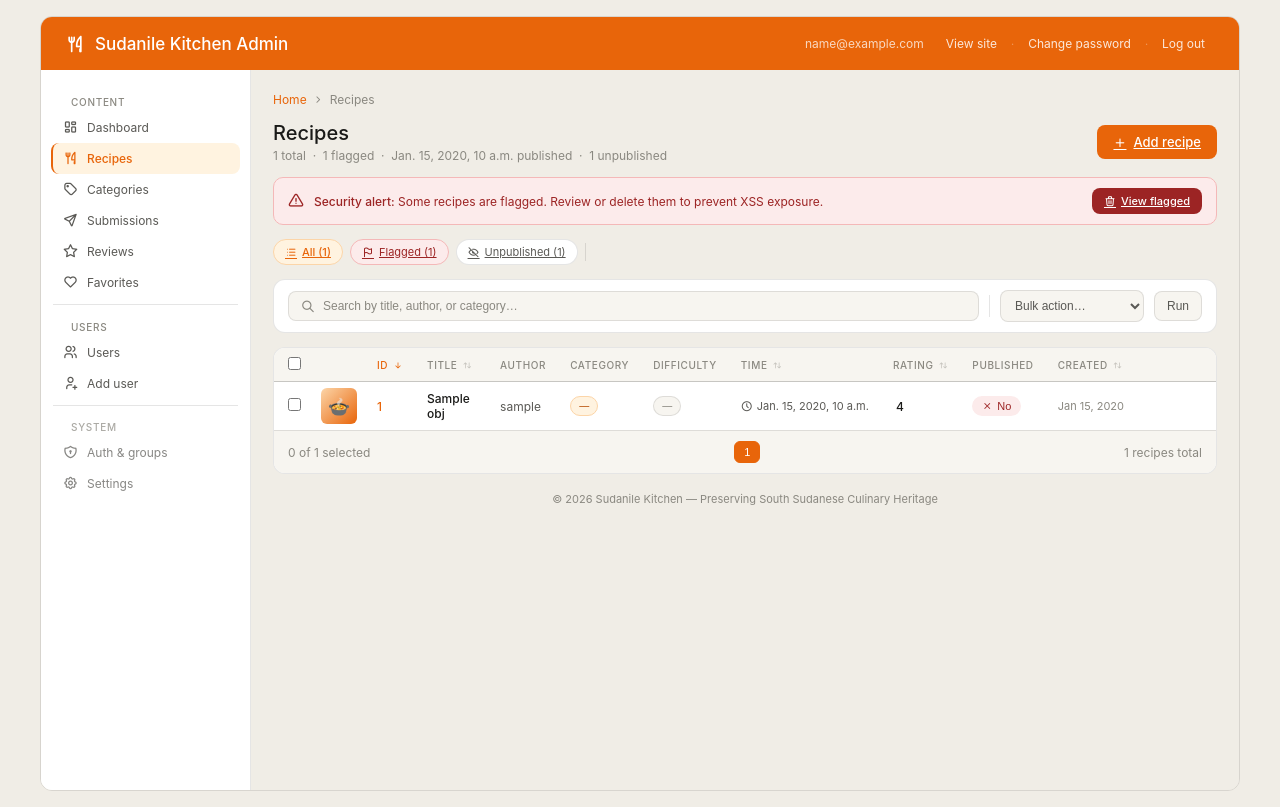
After one commit to GENERALBOND/sudanile-kitchen, a Django app: template backend/templates/admin/recipes/recipe/change_list.html in a window 1280 px wide. The commit adds this page. Run offline with Django 4.2, Linux system fonts and the light colour scheme; the template is opened without the code that fills it: most values are stand-ins (such as "Sample title", 1, 10 or a date in 2020).

Commit message:
Admin: use custom dashboard and recipe changelist template

```diff
--- a/backend/config/urls.py
+++ b/backend/config/urls.py
@@ -2,6 +2,11 @@ from django.contrib import admin
 from django.urls import path, include
 from django.http import JsonResponse
 from .admin_views import dashboard
+
+# Use the project's custom dashboard as the Django admin index
+admin.site.index_template = 'admin/dashboard.html'
+admin.site.site_header = 'Sudanile Kitchen Admin'
+admin.site.site_title = 'Sudanile Admin'
 
 def home(request):
     return JsonResponse({
@@ -21,8 +26,10 @@ def home(request):
 
 urlpatterns = [
     path('', home, name='home'),
-    path('admin/', dashboard, name='admin_dashboard'),  # Custom dashboard
-    path('admin/django/', admin.site.urls),  # Django admin - use different path
+    # Mount the Django admin at /admin/ and render the custom dashboard template
+    path('admin/', admin.site.urls),
+    # Keep the dashboard view available at a dedicated path if needed
+    path('admin/dashboard/', dashboard, name='admin_dashboard'),
     path('api/users/', include('users.urls')),
     path('api/recipes/', include('recipes.urls')),
     path('api/reviews/', include('reviews.urls')),
--- /dev/null
+++ b/backend/templates/admin/recipes/recipe/change_list.html
@@ -0,0 +1,490 @@
+{% load static %}
+<!DOCTYPE html>
+<html lang="en">
+<head>
+  <meta charset="UTF-8" />
+  <meta name="viewport" content="width=device-width, initial-scale=1.0" />
+  <title>Recipes — Sudanile Kitchen Admin</title>
+  <link rel="stylesheet" href="https://cdn.jsdelivr.net/npm/@tabler/icons-webfont@3.x/dist/tabler-icons.min.css" />
+  <style>
+    *, *::before, *::after { box-sizing: border-box; margin: 0; padding: 0; }
+
+    :root {
+      --surface-0: #f0ede6;
+      --surface-1: #f7f5f0;
+      --surface-2: #ffffff;
+      --border: rgba(0,0,0,0.1);
+      --border-strong: rgba(0,0,0,0.18);
+      --border-success: #9bcfaa;
+      --border-danger: #f4b8b8;
+      --border-warning: #f5d48a;
+      --text-primary: #1a1a18;
+      --text-secondary: #5a5955;
+      --text-muted: #8a8880;
+      --text-success: #276738;
+      --text-danger: #9c2424;
+      --text-warning: #7a4f0a;
+      --text-accent: #1a4f8a;
+      --bg-success: #eaf3de;
+      --bg-danger: #fcebeb;
+      --bg-warning: #faeeda;
+      --bg-accent: #e6f1fb;
+      --radius: 8px;
+      --font-sans: -apple-system, BlinkMacSystemFont, "Segoe UI", sans-serif;
+    }
+
+    @media (prefers-color-scheme: dark) {
+      :root {
+        --surface-0: #1a1a18;
+        --surface-1: #242422;
+        --surface-2: #2e2e2b;
+        --border: rgba(255,255,255,0.1);
+        --border-strong: rgba(255,255,255,0.18);
+        --border-success: #1e5e30;
+        --border-danger: #7a2020;
+        --border-warning: #6b4209;
+        --text-primary: #f0ede6;
+        --text-secondary: #aaa89f;
+        --text-muted: #787570;
+        --text-success: #6fcf89;
+        --text-danger: #f08080;
+        --text-warning: #f0c060;
+        --text-accent: #80b8f0;
+        --bg-success: #173404;
+        --bg-danger: #501313;
+        --bg-warning: #412402;
+        --bg-accent: #042c53;
+      }
+    }
+
+    body {
+      font-family: var(--font-sans);
+      background: var(--surface-0);
+      color: var(--text-primary);
+      min-height: 100vh;
+      padding: 16px;
+    }
+
+    .page { max-width: 1200px; margin: 0 auto; border-radius: 12px; overflow: hidden; border: 0.5px solid var(--border); }
+
+    /* TOPBAR */
+    .topbar {
+      display: flex; align-items: center; justify-content: space-between;
+      padding: 14px 24px; background: #E8650A;
+    }
+    .topbar-brand { display: flex; align-items: center; gap: 10px; color: #fff; font-size: 17px; font-weight: 500; }
+    .topbar-brand i { font-size: 20px; }
+    .topbar-right { display: flex; align-items: center; gap: 12px; }
+    .topbar-user { font-size: 12px; color: rgba(255,255,255,0.75); }
+    .topbar-nav { display: flex; align-items: center; gap: 4px; }
+    .topbar-nav a { color: rgba(255,255,255,0.85); font-size: 12px; text-decoration: none; padding: 5px 10px; border-radius: var(--radius); transition: background 0.12s; }
+    .topbar-nav a:hover { background: rgba(255,255,255,0.15); }
+    .topbar-nav .sep { color: rgba(255,255,255,0.35); font-size: 11px; }
+
+    /* LAYOUT */
+    .layout { display: flex; min-height: calc(100vh - 80px); background: var(--surface-0); }
+
+    /* SIDEBAR */
+    .sidebar {
+      width: 210px; flex-shrink: 0;
+      background: var(--surface-2);
+      border-right: 0.5px solid var(--border);
+      padding: 16px 0;
+      display: flex; flex-direction: column;
+    }
+    .sidebar-label {
+      font-size: 10px; font-weight: 500; letter-spacing: 0.07em;
+      text-transform: uppercase; color: var(--text-muted);
+      padding: 10px 20px 4px;
+    }
+    .sidebar-section { padding: 0 10px; }
+    .sidebar-item {
+      display: flex; align-items: center; gap: 9px;
+      padding: 8px 10px; border-radius: var(--radius);
+      font-size: 12px; color: var(--text-secondary);
+      text-decoration: none; transition: background 0.12s, color 0.12s;
+      border-left: 2px solid transparent;
+    }
+    .sidebar-item:hover { background: var(--surface-1); color: var(--text-primary); }
+    .sidebar-item.active { background: #fff3e0; color: #E8650A; border-left-color: #E8650A; font-weight: 500; }
+    .sidebar-item i { font-size: 15px; flex-shrink: 0; }
+    .sidebar-divider { height: 0.5px; background: var(--border); margin: 6px 12px; }
+    .sidebar-sys { opacity: 0.72; }
+
+    /* MAIN */
+    .main {
+      flex: 1; padding: 22px;
+      display: flex; flex-direction: column; gap: 14px;
+      overflow: hidden;
+    }
+
+    /* BREADCRUMB */
+    .breadcrumb { display: flex; align-items: center; gap: 6px; font-size: 12px; color: var(--text-muted); }
+    .breadcrumb a { color: #E8650A; text-decoration: none; }
+    .breadcrumb a:hover { text-decoration: underline; }
+
+    /* PAGE HEADER */
+    .page-header { display: flex; align-items: center; justify-content: space-between; }
+    .page-title { font-size: 20px; font-weight: 500; color: var(--text-primary); }
+    .page-meta { font-size: 12px; color: var(--text-muted); margin-top: 3px; }
+    .add-btn {
+      display: flex; align-items: center; gap: 7px;
+      background: #E8650A; color: #fff; border: none;
+      border-radius: var(--radius); padding: 9px 16px;
+      font-size: 13px; font-weight: 500; cursor: pointer; transition: opacity 0.12s;
+    }
+    .add-btn:hover { opacity: 0.88; }
+
+    /* XSS BANNER */
+    .xss-banner {
+      display: flex; align-items: center; gap: 10px;
+      background: var(--bg-danger); border: 0.5px solid var(--border-danger);
+      border-radius: 10px; padding: 10px 14px;
+    }
+    .xss-banner > i { font-size: 16px; color: var(--text-danger); flex-shrink: 0; }
+    .xss-text { flex: 1; font-size: 12px; color: var(--text-danger); }
+    .xss-text strong { font-weight: 500; }
+    .xss-del {
+      display: flex; align-items: center; gap: 5px;
+      font-size: 11px; padding: 6px 12px; border-radius: var(--radius);
+      background: var(--text-danger); color: #fff;
+      border: none; cursor: pointer; white-space: nowrap; font-weight: 500;
+      transition: opacity 0.12s;
+    }
+    .xss-del:hover { opacity: 0.85; }
+
+    /* FILTER CHIPS */
+    .filter-row { display: flex; align-items: center; gap: 7px; flex-wrap: wrap; }
+    .chip {
+      display: flex; align-items: center; gap: 5px;
+      font-size: 11px; padding: 5px 11px; border-radius: 20px;
+      border: 0.5px solid var(--border); background: var(--surface-2);
+      color: var(--text-secondary); cursor: pointer;
+      transition: background 0.12s, border-color 0.12s; white-space: nowrap;
+    }
+    .chip:hover { border-color: var(--border-strong); background: var(--surface-1); }
+    .chip.active { background: #fff3e0; color: #E8650A; border-color: #fcd5a8; font-weight: 500; }
+    .chip.flagged { background: var(--bg-danger); color: var(--text-danger); border-color: var(--border-danger); }
+    .chip i { font-size: 12px; }
+    .chip-sep { width: 0.5px; height: 18px; background: var(--border); flex-shrink: 0; }
+
+    /* TOOLBAR */
+    .toolbar {
+      display: flex; align-items: center; gap: 10px;
+      background: var(--surface-2); border: 0.5px solid var(--border);
+      border-radius: 12px; padding: 10px 14px;
+    }
+    .search-wrap {
+      display: flex; align-items: center; gap: 8px; flex: 1;
+      background: var(--surface-1); border: 0.5px solid var(--border);
+      border-radius: var(--radius); padding: 7px 12px;
+    }
+    .search-wrap i { font-size: 14px; color: var(--text-muted); flex-shrink: 0; }
+    .search-wrap input {
+      border: none; background: none; outline: none;
+      font-size: 12px; color: var(--text-primary); width: 100%;
+    }
+    .search-wrap input::placeholder { color: var(--text-muted); }
+    .tsep { width: 0.5px; height: 22px; background: var(--border); flex-shrink: 0; }
+    .action-select {
+      border: 0.5px solid var(--border); background: var(--surface-1);
+      border-radius: var(--radius); padding: 7px 10px;
+      font-size: 12px; color: var(--text-secondary); cursor: pointer;
+    }
+    .run-btn {
+      border: 0.5px solid var(--border); background: var(--surface-1);
+      border-radius: var(--radius); padding: 7px 12px;
+      font-size: 12px; color: var(--text-secondary); cursor: pointer;
+      transition: background 0.12s;
+    }
+    .run-btn:hover { background: var(--surface-2); }
+
+    /* TABLE */
+    .table-wrap {
+      background: var(--surface-2); border: 0.5px solid var(--border);
+      border-radius: 12px; overflow: hidden;
+    }
+    table { width: 100%; border-collapse: collapse; font-size: 12px; }
+    thead { border-bottom: 0.5px solid var(--border); }
+    thead th {
+      padding: 9px 12px; text-align: left;
+      font-size: 10px; font-weight: 500; letter-spacing: 0.06em;
+      text-transform: uppercase; color: var(--text-muted);
+      background: var(--surface-1); white-space: nowrap;
+      cursor: pointer; user-select: none;
+    }
+    thead th:hover { color: var(--text-primary); }
+    thead th.sorted { color: #E8650A; }
+    th.chk, td.chk { width: 36px; padding-left: 14px; }
+    th.thumb-col, td.thumb-col { width: 52px; padding: 6px 8px; }
+
+    tbody tr { border-bottom: 0.5px solid var(--border); transition: background 0.1s; }
+    tbody tr:nth-child(even) { background: var(--surface-1); }
+    tbody tr:hover { background: color-mix(in srgb, var(--surface-1) 80%, var(--surface-0)); }
+    tbody tr:last-child { border-bottom: none; }
+    tbody td { padding: 8px 12px; vertical-align: middle; }
+
+    /* THUMBNAIL */
+    .thumb-img {
+      width: 36px; height: 36px; border-radius: 6px;
+      display: flex; align-items: center; justify-content: center;
+      font-size: 18px; background: linear-gradient(135deg, #fcd5a8, #E8650A);
+    }
+    .thumb-img.beverages { background: linear-gradient(135deg, #b5d4f4, #378add); }
+    .thumb-img.stews { background: linear-gradient(135deg, #f5d48a, #ba7517); }
+    .thumb-img.grains { background: linear-gradient(135deg, #c0dd97, #639922); }
+    .thumb-img.danger { background: linear-gradient(135deg, #f7c1c1, #e24b4a); }
+
+    .id-link { color: #E8650A; text-decoration: none; font-weight: 500; }
+    .id-link:hover { text-decoration: underline; }
+    .id-link.danger { color: var(--text-danger); }
+
+    .recipe-title { font-weight: 500; color: var(--text-primary); }
+    .recipe-title.xss { color: var(--text-danger); font-family: monospace; font-size: 11px; }
+    .author-cell { color: var(--text-secondary); max-width: 140px; overflow: hidden; text-overflow: ellipsis; white-space: nowrap; }
+
+    /* BADGES */
+    .badge { display: inline-block; font-size: 10px; padding: 3px 8px; border-radius: 20px; white-space: nowrap; }
+    .badge-maindish { background: #fff3e0; color: #b85008; border: 0.5px solid #fcd5a8; }
+    .badge-beverages { background: var(--bg-accent); color: var(--text-accent); border: 0.5px solid #b5d4f4; }
+    .badge-stews { background: var(--bg-warning); color: var(--text-warning); border: 0.5px solid var(--border-warning); }
+    .badge-grains { background: var(--bg-success); color: var(--text-success); border: 0.5px solid var(--border-success); }
+    .badge-none { background: var(--surface-1); color: var(--text-muted); border: 0.5px solid var(--border); }
+    .badge-easy { background: var(--bg-success); color: var(--text-success); border: 0.5px solid var(--border-success); }
+    .badge-medium { background: #fff3e0; color: #b85008; border: 0.5px solid #fcd5a8; }
+    .badge-hard { background: var(--bg-danger); color: var(--text-danger); border: 0.5px solid var(--border-danger); }
+
+    /* RATING */
+    .rating { display: flex; align-items: center; gap: 3px; }
+    .rating-star { color: #E8650A; font-size: 11px; }
+    .rating-val { font-weight: 500; font-size: 12px; }
+    .rating-empty { color: var(--text-muted); }
+
+    /* PUBLISH TOGGLE */
+    .pub-toggle {
+      display: inline-flex; align-items: center; gap: 5px;
+      font-size: 11px; padding: 4px 10px; border-radius: 20px;
+      border: none; cursor: pointer; font-weight: 500;
+      transition: opacity 0.12s;
+    }
+    .pub-toggle:hover { opacity: 0.75; }
+    .pub-yes { background: var(--bg-success); color: var(--text-success); }
+    .pub-no { background: var(--bg-danger); color: var(--text-danger); }
+
+    /* TIME & DATE */
+    .time-cell { display: flex; align-items: center; gap: 4px; color: var(--text-secondary); white-space: nowrap; font-size: 11px; }
+    .date-cell { color: var(--text-muted); white-space: nowrap; font-size: 11px; }
+
+    /* ROW ACTIONS */
+    .row-actions { display: flex; align-items: center; gap: 4px; opacity: 0; transition: opacity 0.12s; }
+    tbody tr:hover .row-actions { opacity: 1; }
+    .row-actions.always { opacity: 1; }
+    .row-btn {
+      display: flex; align-items: center; justify-content: center;
+      width: 26px; height: 26px; border-radius: 6px;
+      border: 0.5px solid var(--border); background: var(--surface-2);
+      color: var(--text-muted); cursor: pointer; text-decoration: none;
+      transition: all 0.12s;
+    }
+    .row-btn:hover { background: var(--surface-1); color: var(--text-primary); }
+    .row-btn.del:hover { background: var(--bg-danger); color: var(--text-danger); border-color: var(--border-danger); }
+    .row-btn.del-active { background: var(--bg-danger); color: var(--text-danger); border-color: var(--border-danger); }
+    .row-btn i { font-size: 13px; }
+
+    /* FLAGGED ROW */
+    .row-flagged { background: color-mix(in srgb, var(--bg-danger) 30%, transparent) !important; }
+
+    /* TABLE FOOTER */
+    .table-footer {
+      display: flex; align-items: center; justify-content: space-between;
+      padding: 10px 14px; border-top: 0.5px solid var(--border);
+      background: var(--surface-1); font-size: 12px; color: var(--text-muted);
+    }
+    .pagination { display: flex; align-items: center; gap: 4px; }
+    .pg-btn {
+      padding: 4px 9px; border-radius: 6px;
+      border: 0.5px solid var(--border); background: var(--surface-2);
+      font-size: 11px; color: var(--text-secondary); cursor: pointer;
+    }
+    .pg-btn.active { background: #E8650A; color: #fff; border-color: #E8650A; }
+
+    .sort-icon { font-size: 9px; margin-left: 2px; opacity: 0.45; }
+    .sorted .sort-icon { opacity: 1; }
+
+    /* RESPONSIVE */
+    @media (max-width: 900px) {
+      .sidebar { display: none; }
+      .topbar-user { display: none; }
+    }
+    @media (max-width: 700px) {
+      .filter-row { overflow-x: auto; flex-wrap: nowrap; }
+      table { font-size: 11px; }
+      th.thumb-col, td.thumb-col, th:nth-child(5), td:nth-child(5),
+      th:nth-child(8), td:nth-child(8) { display: none; }
+    }
+  </style>
+</head>
+<body>
+<div class="page">
+  <header class="topbar">
+    <div class="topbar-brand">
+      <i class="ti ti-tools-kitchen-2" aria-hidden="true"></i>
+      Sudanile Kitchen Admin
+    </div>
+    <div class="topbar-right">
+      <span class="topbar-user">{{ user_email }}</span>
+      <nav class="topbar-nav" aria-label="Top navigation">
+        <a href="{% url 'admin:index' %}">View site</a><span class="sep">·</span>
+        <a href="{% url 'admin:password_change' %}">Change password</a><span class="sep">·</span>
+        <a href="{% url 'admin:logout' %}">Log out</a>
+      </nav>
+    </div>
+  </header>
+
+  <div class="layout">
+    <nav class="sidebar" aria-label="Admin navigation">
+      <div class="sidebar-section">
+        <div class="sidebar-label">Content</div>
+        <a class="sidebar-item" href="{% url 'admin:index' %}"><i class="ti ti-layout-dashboard" aria-hidden="true"></i>Dashboard</a>
+        <a class="sidebar-item active" href="{% url 'admin:recipes_recipe_changelist' %}"><i class="ti ti-tools-kitchen-2" aria-hidden="true"></i>Recipes</a>
+        <a class="sidebar-item" href="{% url 'admin:recipes_category_changelist' %}"><i class="ti ti-tag" aria-hidden="true"></i>Categories</a>
+        <a class="sidebar-item" href="{% url 'admin:submissions_recipesubmission_changelist' %}"><i class="ti ti-send" aria-hidden="true"></i>Submissions</a>
+        <a class="sidebar-item" href="{% url 'admin:reviews_review_changelist' %}"><i class="ti ti-star" aria-hidden="true"></i>Reviews</a>
+        <a class="sidebar-item" href="{% url 'admin:favorites_favorite_changelist' %}"><i class="ti ti-heart" aria-hidden="true"></i>Favorites</a>
+      </div>
+      <div class="sidebar-divider"></div>
+      <div class="sidebar-section">
+        <div class="sidebar-label">Users</div>
+        <a class="sidebar-item" href="{% url 'admin:users_user_changelist' %}"><i class="ti ti-users" aria-hidden="true"></i>Users</a>
+        <a class="sidebar-item" href="{% url 'admin:users_user_add' %}"><i class="ti ti-user-plus" aria-hidden="true"></i>Add user</a>
+      </div>
+      <div class="sidebar-divider"></div>
+      <div class="sidebar-section sidebar-sys">
+        <div class="sidebar-label">System</div>
+        <a class="sidebar-item" href="{% url 'admin:auth_group_changelist' %}"><i class="ti ti-shield-lock" aria-hidden="true"></i>Auth &amp; groups</a>
+        <a class="sidebar-item" href="#"><i class="ti ti-settings" aria-hidden="true"></i>Settings</a>
+      </div>
+    </nav>
+
+    <main class="main">
+      <div class="breadcrumb" aria-label="Breadcrumb">
+        <a href="{% url 'admin:index' %}">Home</a>
+        <i class="ti ti-chevron-right" style="font-size:11px;" aria-hidden="true"></i>
+        <span>Recipes</span>
+      </div>
+
+      <div class="page-header">
+        <div>
+          <h1 class="page-title">Recipes</h1>
+          <p class="page-meta">{{ total_recipes }} total &nbsp;·&nbsp; {{ flagged_count }} flagged &nbsp;·&nbsp; {{ published_count }} published &nbsp;·&nbsp; {{ unpublished_count }} unpublished</p>
+        </div>
+        <a href="{% url 'admin:recipes_recipe_add' %}" class="add-btn">
+          <i class="ti ti-plus" aria-hidden="true"></i>Add recipe
+        </a>
+      </div>
+
+      {% if flagged_count %}
+      <div class="xss-banner" role="alert">
+        <i class="ti ti-alert-triangle" aria-hidden="true"></i>
+        <div class="xss-text">
+          <strong>Security alert:</strong> Some recipes are flagged. Review or delete them to prevent XSS exposure.
+        </div>
+        <a href="?flagged=1" class="xss-del">
+          <i class="ti ti-trash" style="font-size:12px;" aria-hidden="true"></i>View flagged
+        </a>
+      </div>
+      {% endif %}
+
+      <div class="filter-row" role="group" aria-label="Filter recipes">
+        <a href="?" class="chip active"><i class="ti ti-list"></i>All ({{ total_recipes }})</a>
+        <a href="?flagged=1" class="chip flagged"><i class="ti ti-flag"></i>Flagged ({{ flagged_count }})</a>
+        <a href="?published=0" class="chip"><i class="ti ti-eye-off"></i>Unpublished ({{ unpublished_count }})</a>
+        <div class="chip-sep" aria-hidden="true"></div>
+      </div>
+
+      <form method="get" class="toolbar" action="">
+        <div class="search-wrap">
+          <i class="ti ti-search" aria-hidden="true"></i>
+          <input type="text" name="q" value="{{ request.GET.q|default:'' }}" placeholder="Search by title, author, or category…" aria-label="Search recipes" />
+        </div>
+        <div class="tsep" aria-hidden="true"></div>
+        <select class="action-select" name="action" aria-label="Bulk action">
+          <option value="">Bulk action…</option>
+          <option value="delete_selected">Delete selected</option>
+          <option value="make_published">Publish selected</option>
+          <option value="make_unpublished">Unpublish selected</option>
+        </select>
+        <button type="submit" class="run-btn">Run</button>
+      </form>
+
+      <div class="table-wrap">
+        <table aria-label="Recipes list">
+          <thead>
+            <tr>
+              <th class="chk"><input type="checkbox" aria-label="Select all recipes" /></th>
+              <th class="thumb-col" aria-hidden="true"></th>
+              <th class="sorted">ID <i class="ti ti-arrow-down sort-icon" aria-hidden="true"></i></th>
+              <th>Title <i class="ti ti-arrows-sort sort-icon" aria-hidden="true"></i></th>
+              <th>Author</th>
+              <th>Category</th>
+              <th>Difficulty</th>
+              <th>Time <i class="ti ti-arrows-sort sort-icon" aria-hidden="true"></i></th>
+              <th>Rating <i class="ti ti-arrows-sort sort-icon" aria-hidden="true"></i></th>
+              <th>Published</th>
+              <th>Created <i class="ti ti-arrows-sort sort-icon" aria-hidden="true"></i></th>
+              <th aria-hidden="true"></th>
+            </tr>
+          </thead>
+          <tbody>
+            {% for obj in cl.result_list %}
+            <tr class="{% if obj.is_flagged %}row-flagged{% endif %}">
+              <td class="chk"><input type="checkbox" name="_selected_action" value="{{ obj.pk }}" aria-label="Select recipe {{ obj.pk }}" /></td>
+              <td class="thumb-col"><div class="thumb-img" aria-hidden="true">🍲</div></td>
+              <td><a href="{% url 'admin:recipes_recipe_change' obj.pk %}" class="id-link {% if obj.is_flagged %}danger{% endif %}">{{ obj.pk }}</a></td>
+              <td><span class="recipe-title {% if obj.is_flagged %}xss{% endif %}">{{ obj.title|default:''|escape }}</span></td>
+              <td class="author-cell" title="{{ obj.author.email|default:'' }}">{{ obj.author.username|default:obj.author }}</td>
+              <td><span class="badge badge-maindish">{{ obj.category.name|default:'—' }}</span></td>
+              <td><span class="badge badge-none">{{ obj.difficulty|default:'—' }}</span></td>
+              <td><div class="time-cell"><i class="ti ti-clock" style="font-size:12px;" aria-hidden="true"></i>{{ obj.cooking_time_display|default:'—' }}</div></td>
+              <td>
+                {% if obj.average_rating %}
+                  <div class="rating"><i class="ti ti-star-filled rating-star" aria-hidden="true"></i><span class="rating-val">{{ obj.average_rating }}</span></div>
+                {% else %}
+                  <span class="rating-empty">—</span>
+                {% endif %}
+              </td>
+              <td>
+                {% if obj.is_published %}
+                  <button class="pub-toggle pub-yes" title="Click to unpublish"><i class="ti ti-check" style="font-size:10px;" aria-hidden="true"></i>Yes</button>
+                {% else %}
+                  <button class="pub-toggle pub-no" title="Click to publish"><i class="ti ti-x" style="font-size:10px;" aria-hidden="true"></i>No</button>
+                {% endif %}
+              </td>
+              <td class="date-cell">{{ obj.created_at|date:"M d, Y" }}</td>
+              <td>
+                <div class="row-actions {% if obj.is_flagged %}always{% endif %}">
+                  <a href="{% url 'admin:recipes_recipe_change' obj.pk %}" class="row-btn" title="Edit"><i class="ti ti-edit" aria-hidden="true"></i></a>
+                  <a href="{% url 'admin:recipes_recipe_delete' obj.pk %}" class="row-btn del" title="Delete"><i class="ti ti-trash" aria-hidden="true"></i></a>
+                </div>
+              </td>
+            </tr>
+            {% endfor %}
+          </tbody>
+        </table>
+        <div class="table-footer">
+          <span>0 of {{ total_recipes }} selected</span>
+          <div class="pagination" aria-label="Pagination">
+            <button class="pg-btn active" aria-current="page">1</button>
+          </div>
+          <span>{{ total_recipes }} recipes total</span>
+        </div>
+      </div>
+
+      <footer style="text-align:center;font-size:11px;color:var(--text-muted);padding-top:4px;">
+        © 2026 Sudanile Kitchen — Preserving South Sudanese Culinary Heritage
+      </footer>
+    </main>
+  </div>
+</div>
+</body>
+</html>
```
Also changed, not shown: backend/recipes/admin.py (+14 -0 lines), backend/templates/admin/dashboard.html (+23 -23 lines).
